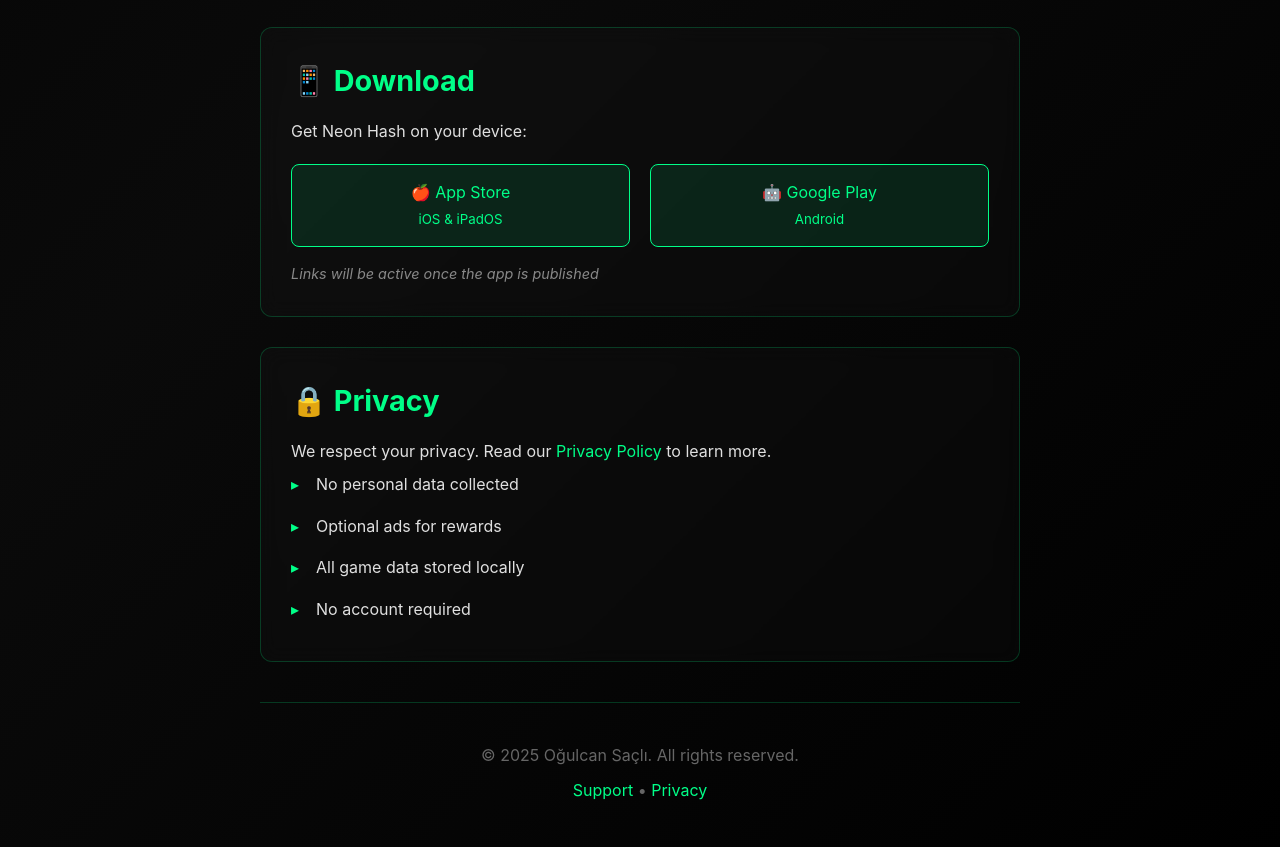
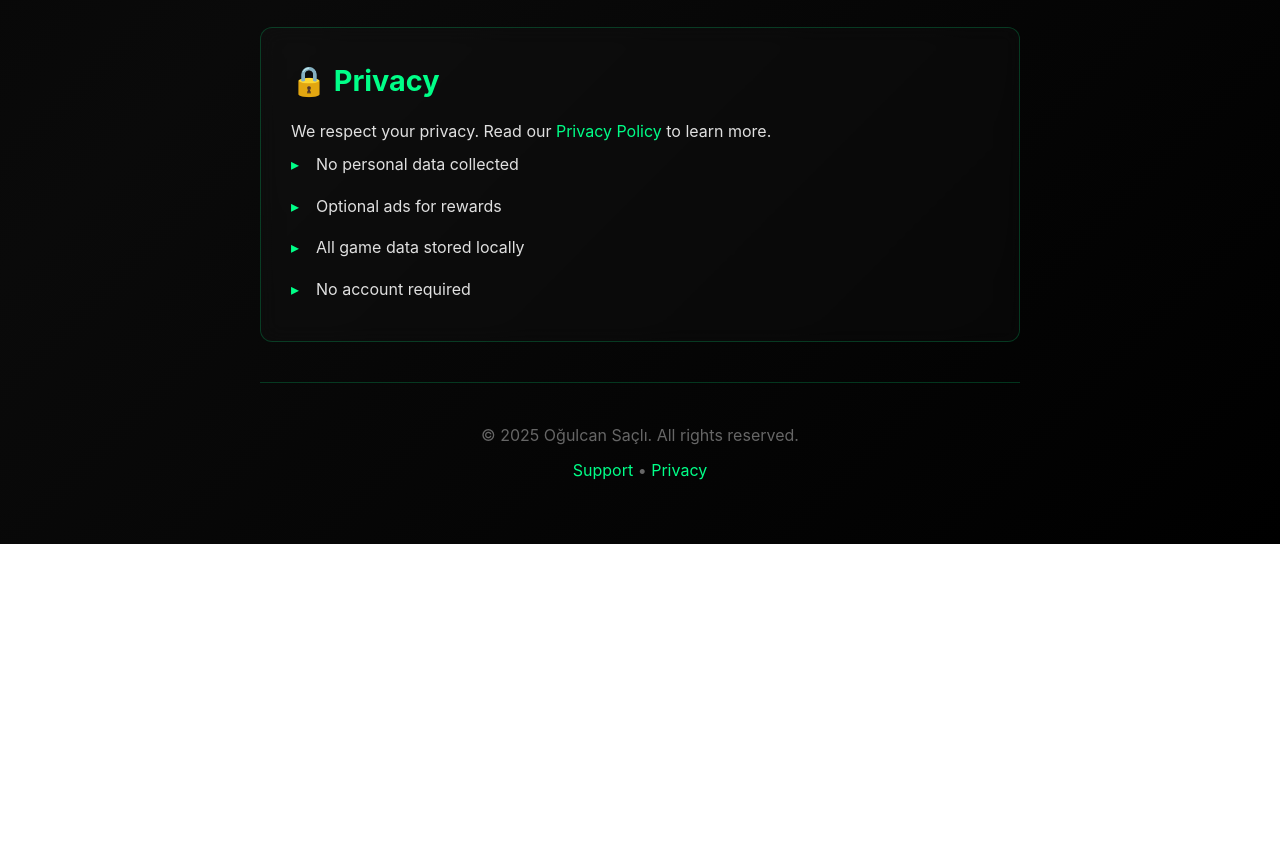
Before and after one commit to catalatam/Neon-Hash-Support, a plain HTML site: page index.html in a window 1280 px wide. Shown: the part 1263-2110 px from the top of the page. After the commit the page ends 1807 px from the top, so only its background shows below. Drawn offline with Linux system fonts and the light colour scheme.

Commit message:
Update email address and remove download section
- Change email from ogulcansacli to ogulcan.catalatam
- Remove download section (store links not ready yet)
- Keep support and privacy sections only

```diff
--- a/index.html
+++ b/index.html
@@ -169,7 +169,7 @@
             <h2>📧 Contact & Support</h2>
             <p>Need help or have feedback? We're here for you!</p>
             <p>Email us at:</p>
-            <a href="mailto:ogulcansacli@gmail.com" class="email-link">ogulcansacli@gmail.com</a>
+            <a href="mailto:ogulcan.catalatam@gmail.com" class="email-link">ogulcan.catalatam@gmail.com</a>
 
             <h3>What we can help with:</h3>
             <ul>
@@ -200,24 +200,6 @@
         </div>
 
         <div class="section">
-            <h2>📱 Download</h2>
-            <p>Get Neon Hash on your device:</p>
-            <div class="app-links">
-                <a href="https://apps.apple.com/app/neon-hash" class="app-link">
-                    🍎 App Store<br>
-                    <small>iOS & iPadOS</small>
-                </a>
-                <a href="https://play.google.com/store/apps/details?id=com.ogulcansacli.neonhash" class="app-link">
-                    🤖 Google Play<br>
-                    <small>Android</small>
-                </a>
-            </div>
-            <p style="margin-top: 15px; font-size: 0.9em; color: #888;">
-                <em>Links will be active once the app is published</em>
-            </p>
-        </div>
-
-        <div class="section">
             <h2>🔒 Privacy</h2>
             <p>We respect your privacy. Read our <a href="privacy.html">Privacy Policy</a> to learn more.</p>
             <ul>
```
Also changed, not shown: privacy.html (+1 -1 lines).
